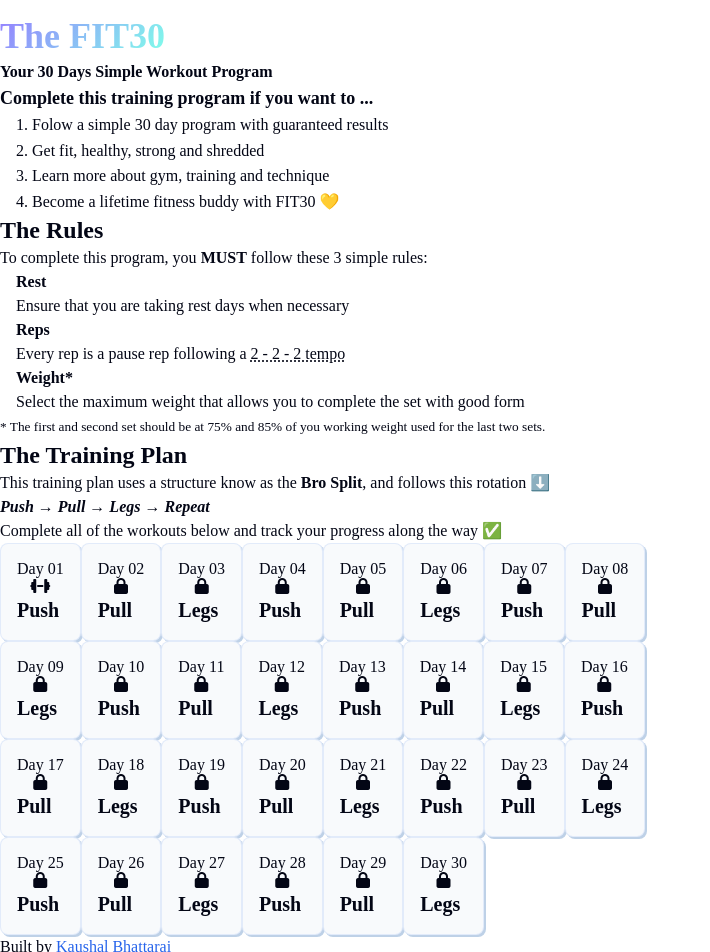
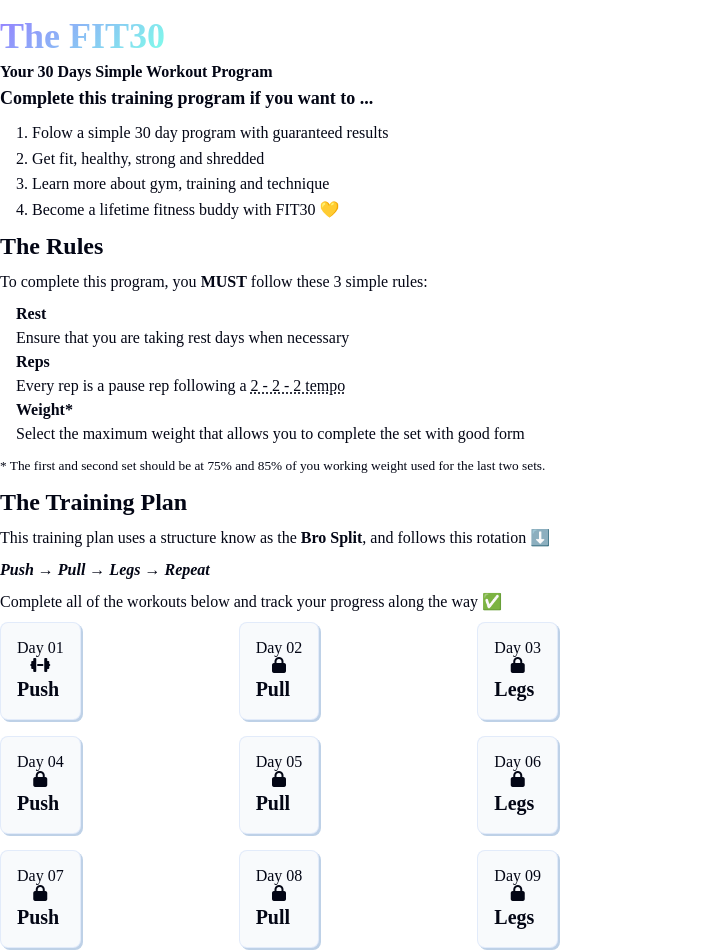
Before and after one commit to imkaushal10/FIT30, a React (Vite) app: page / in a window 1280 px wide. Shown: the top 952 px of the page, without its empty margins (0-710 px from the left). Built offline with nearby package versions, Linux system fonts and the light colour scheme; a web font is replaced by a local one.

Commit message:
Add styles for main layout, rule items, and training plan grid for improved structure and spacing

```diff
--- a/src/index.css
+++ b/src/index.css
@@ -25,3 +25,33 @@
 header h1 {
   width: fit-content; // Ensured the header title fits its content
 }
+
+main {
+    display: flex;
+    flex-direction: column;
+    gap: 0.5rem;
+    flex: 1;
+}
+
+// Added styles for rule items
+.rule-item {
+    display: flex;
+    gap: 1rem;
+}
+
+// Ensured the first paragraph in rule-item has a minimum width
+.rule-item p:first-of-type {
+    min-width: 60px;
+}
+
+// Added padding for headings and training plan grid
+h3,
+.training-plan-grid {
+    padding-top: 2rem;
+}
+
+.training-plan-grid {
+    display: grid;
+    grid-template-columns: repeat(3, minmax(0, 1fr));
+    gap: 1rem;
+}
```
